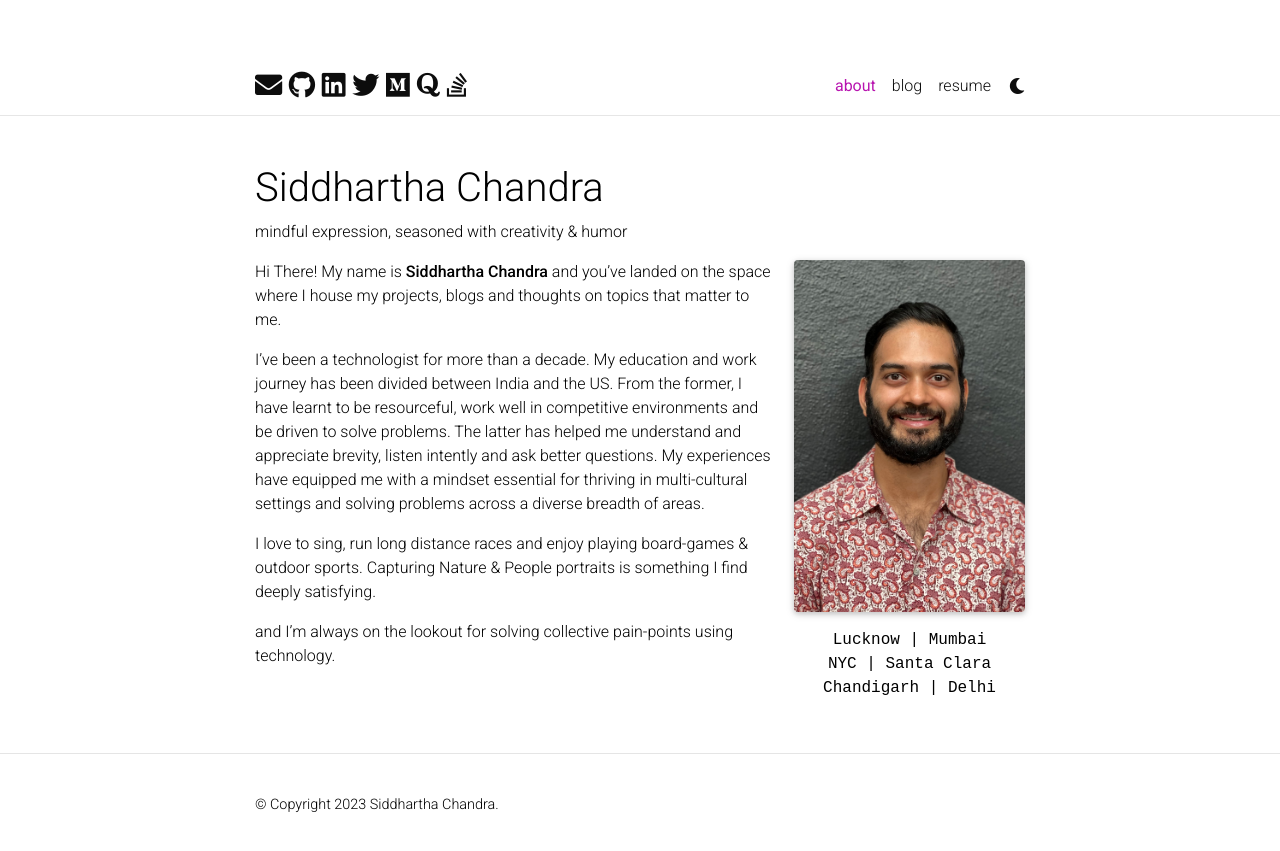
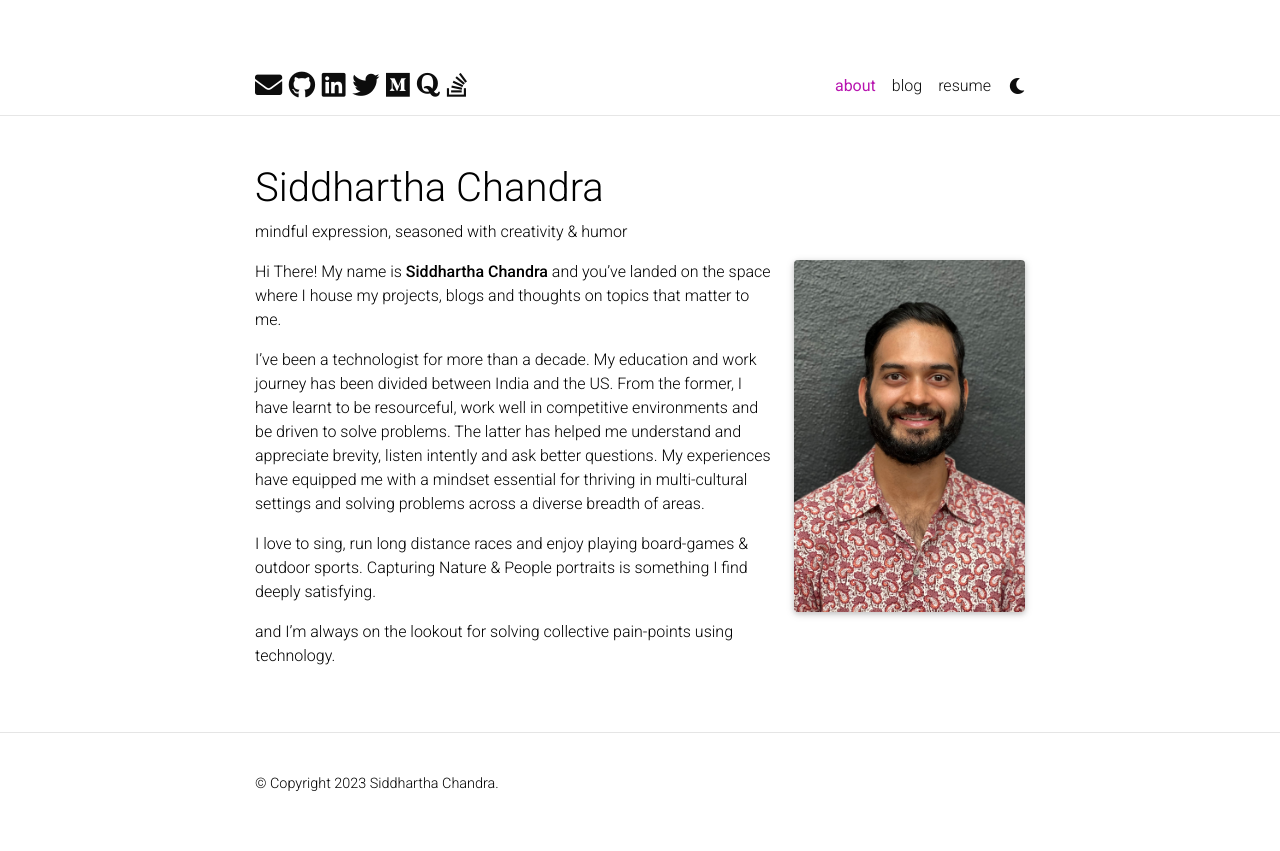
Before and after one commit to siddhartha-chandra/siddhartha-chandra.github.io, a Jekyll site: the page built from _pages/about.md, in a window 1280 px wide. Shown: the top 851 px of the page. Built offline with Jekyll 4.4.1, drawn with Linux system fonts in a browser that asks for light colours; comment, search, counter and statistics services are not loaded; a style sheet for code colours, icons or effects is not loaded.

Commit message:
cleanup: remove address section and make profile cleaner in appearance

```diff
--- a/_pages/about.md
+++ b/_pages/about.md
@@ -8,10 +8,6 @@ profile:
   align: right
   image: prof_pic.jpg
   image_circular: false # crops the image to make it circular
-  address: >
-    <p> Lucknow | Mumbai </p>
-    <p> NYC | Santa Clara </p>
-    <p> Chandigarh | Delhi </p>
 
 
 news: false  # includes a list of news items
```
